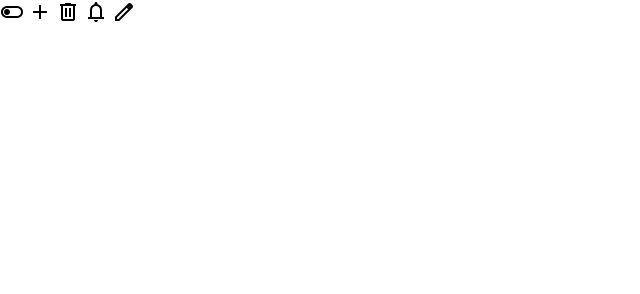
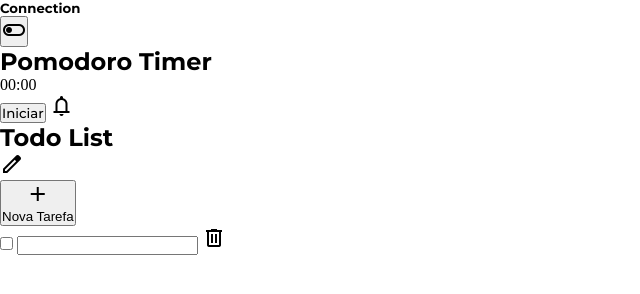
Before and after one commit to ohthias/Connection, a plain HTML site: page connetion/index.html in a window 1280 px wide. Shown: the whole page, without its empty margins (0-640 px from the left). Drawn offline with nearby package versions, Linux system fonts and the light colour scheme.

Commit message:
fix html

```diff
--- a/connetion/index.html
+++ b/connetion/index.html
@@ -32,12 +32,43 @@
   </head>
 
   <body>
-    <span class="material-symbols-outlined"> toggle_off </span>
-    <span class="material-symbols-outlined"> add </span>
-    <span class="material-symbols-outlined"> delete </span>
-    <span class="material-symbols-outlined"> notifications </span>
-    <span class="material-symbols-outlined"> edit </span>
-
+    <header>
+      <nav>
+        <h5 class="montserrat-bold">Connection</h5>
+        <button id="theme">
+          <span class="material-symbols-outlined"> toggle_off </span>
+        </button>
+      </nav>
+    </header>
+    <main>
+      <section class="timer-container">
+        <h1 class="montserrat-bold">Pomodoro Timer</h1>
+        <span class="timer-clock">00:00</span>
+        <div class="timer-details">
+          <button id="start" class="montserrat-medium">Iniciar</button>
+          <span class="material-symbols-outlined"> notifications </span>
+        </div>
+      </section>
+      <section class="list-container">
+        <div class="container-name">
+          <h2 class="montserrat-bold">Todo List</h2>
+          <span class="material-symbols-outlined"> edit </span>
+          <div class="container-list-details">
+            <button id="add-task">
+              <span class="material-symbols-outlined"> add </span>
+              <p>Nova Tarefa</p>
+            </button>
+            <ul id="tarefa">
+              <li class="item">
+                <input type="checkbox" name="" id="" />
+                <input type="text" />
+                <span class="material-symbols-outlined"> delete </span>
+              </li>
+            </ul>
+          </div>
+        </div>
+      </section>
+    </main>
     <script src="./script/timer.js"></script>
   </body>
 </html>
```
